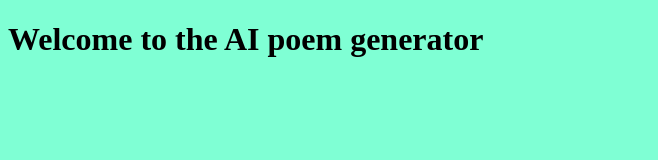
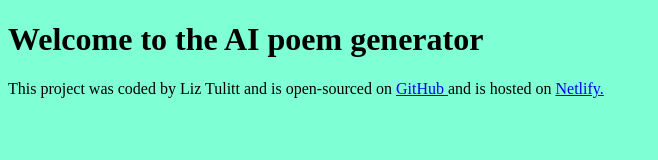
Before and after one commit to lizzi8624/washling-line-generator, a plain HTML site: page index.html in a window 1280 px wide. Shown: the whole page, without its empty margins (0-658 px from the left). Drawn offline with Linux system fonts and the light colour scheme.

Commit message:
hyperlink addition commit

```diff
--- a/index.html
+++ b/index.html
@@ -3,11 +3,27 @@
   <head>
     <meta charset="UTF-8" />
     <meta name="viewport" content="width=device-width, initial-scale=1.0" />
-    <link rel="stylesheet" href = "src/style.css" />
+    <link rel="stylesheet" href="src/style.css" />
     <title>Document</title>
   </head>
   <body>
     <h1>Welcome to the AI poem generator</h1>
+    <footer>
+      This project was coded by Liz Tulitt and is open-sourced on
+      <a
+        href="https://github.com/lizzi8624/washling-line-generator"
+        target="_blank"
+      >
+        GitHub
+      </a>
+      and is hosted on
+      <a
+        href="https://app.netlify.com/sites/thewashinglineapi/overview"
+        taregt="_blank"
+      >
+        Netlify.</a
+      >
+    </footer>
     <script src="src/index.js"></script>
   </body>
 </html>
```
